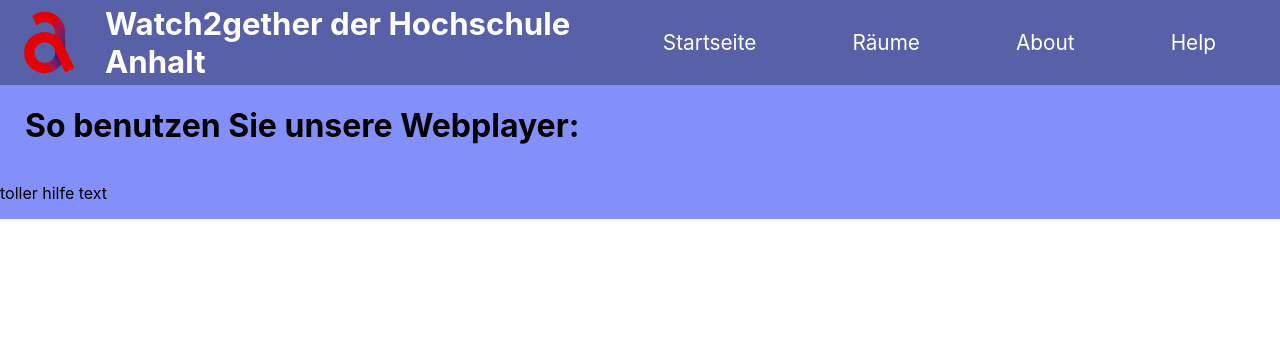
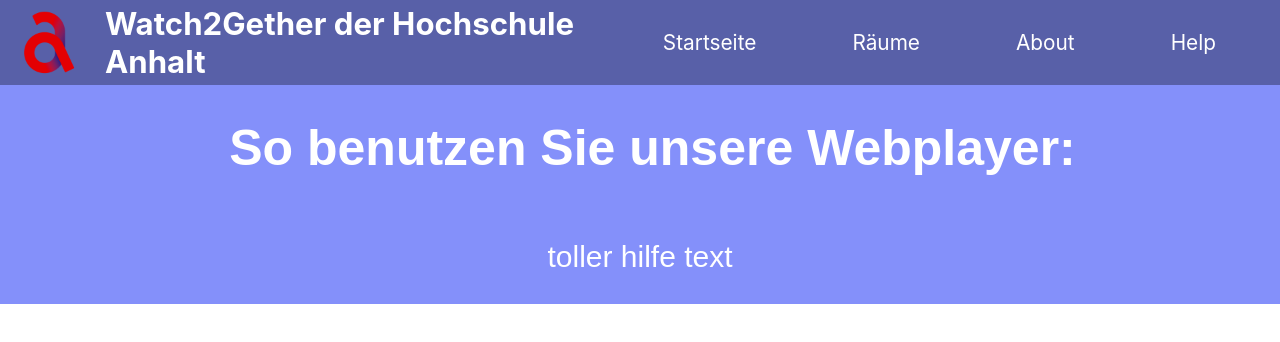
Before and after one commit to sttogrot/w2g2022, a React (Create React App) app in the folder w2g2022/: page /Help in a window 1280 px wide. Shown: the top 342 px of the page. Built offline with nearby package versions, Linux system fonts and the light colour scheme.

Commit message:
reworked layout and css

```diff
--- a/w2g2022/src/components/Help.js
+++ b/w2g2022/src/components/Help.js
@@ -6,10 +6,10 @@
 
 				<div class="home">
 				  <div class="title_text">
-					<h1>So benutzen Sie unsere Webplayer:</h1>
+					<h1 class="title">So benutzen Sie unsere Webplayer:</h1>
 				  </div>
 				  <div class="welcome_text">
-					<p>toller hilfe text</p>
+					<p class="textbox">toller hilfe text</p>
 				  </div>
 				</div>
 		)
--- a/w2g2022/src/components/Navbar.js
+++ b/w2g2022/src/components/Navbar.js
@@ -13,7 +13,7 @@
           <NavMenu>
             <NavLink to="/index" >
               <img src={hsalogo} alt="hsalogo" height={64} />
-              <h1 className="h1">Watch2gether der Hochschule Anhalt</h1>
+              <h1 className="h1">Watch2Gether der Hochschule Anhalt</h1>
             </NavLink>
           </NavMenu>
           <NavMenu className="nav-menue">
--- a/w2g2022/src/components/Room.js
+++ b/w2g2022/src/components/Room.js
@@ -7,10 +7,10 @@
   return (
     <div class="home">
       <div class="title_text">
-        <h1>Hier könnten ihre Räume sichtbar sein</h1>
+        <h1 class="title">Hier könnten ihre Räume sichtbar sein</h1>
       </div>
       <div class="welcome_text">
-        <p>toller raum text</p>
+        <p class="textbox">toller raum text</p>
       </div>
       <div className='raumliste'>
         {error && <div>{error}</div>}
--- a/w2g2022/src/components/Startseite.js
+++ b/w2g2022/src/components/Startseite.js
@@ -6,12 +6,31 @@
 	const { data: users, isPending, error } = useFetch('https://gitlab.hs-anhalt.de/barth_to/watch2gether/users/');
 	return (
 		<>
-				<div class="home">
+			<body class="home">
+				<div>
 					<div class="title_text">
-						<h1>Watch YouTube Together with Friends!</h1>
+						<h1 class="title">Watch YouTube Together with Friends!</h1>
 					</div>
 					<div class="welcome_text">
-						<p>infotext über features</p>
+						<p class="textbox">Genieße barrierefreie Unterhaltung zusammen mit deinen Freunden bei Watch2Gether der Hochschule Anhalt dank:</p>
+					</div>
+					<div>
+						<p class="textbox">
+							<ul>
+								<li>
+									Gänzliche Bedienbarkeit via Tastatur
+								</li>
+								<li>
+									Farbblindenmodus (Coming Soon™)
+								</li>
+								<li>
+									Text-To-Speech (Coming Soon™)
+								</li>
+								<li>
+									Untertitel (Coming Soon™)
+								</li>
+							</ul>
+						</p>
 					</div>
 					<div >
 						<button onClick={event => window.location.href = '/Host'} className="homescreen_buttons">Einen neuen Raum erstellen</button>
@@ -23,7 +42,7 @@
 					</div>
 
 				</div>
-
+			</body>
 		</>
 	);
 };
--- a/w2g2022/src/components/about.js
+++ b/w2g2022/src/components/about.js
@@ -4,10 +4,10 @@
 	return (
 		<div class="home">
 			<div class="title_text">
-				<h1>Über unseren Webplayer</h1>
+				<h1 class="title">Über unseren Webplayer</h1>
 			</div>
 			<div class="welcome_text">
-				<p>toller about text</p>
+				<p class="textbox">toller about text</p>
 			</div>
 		</div>
 	);
--- a/w2g2022/src/components/css/Startseite.css
+++ b/w2g2022/src/components/css/Startseite.css
@@ -2,11 +2,14 @@
   width: 40%;
   height: 30%;
   font-size: 2.5em;
+  font-weight: bold;
   padding: 1rem;
   margin-top: 40px;
   margin-bottom: 30px;
   margin-left: 7%;
   background-color: #d0d4ff;
+  border-style: outset;
+  border-radius: 10px;
 
 
 }
@@ -14,21 +17,39 @@
 .homescreen_buttons:hover {
   background-color: #6f79cf;
   font-weight: bold;
+  color: #ffffff;
+  transition-duration: 300ms;
 
 }
 
 .home{
   background-color: #8490fa;
-  height: 100%;
+  font-family: Arial, Helvetica, sans-serif;
 }
 
 .title_text{
     width: 100%;
+    color: #ffffff;
     display: flex;
+    justify-content: center;
+
 
 }
 .welcome_text{
   width: 100%;
-  display: flex;
+  display:flex;
+  justify-content: center;
 
 }
+.textbox{
+  display: flex;
+  color: #ffffff;
+  font-size: 30px;
+  justify-content: center;
+}
+.title{
+  display: flex;
+  color: #ffffff;
+  font-size: 50px;
+  justify-content: center;
+}
--- a/w2g2022/src/components/css/about.css
+++ b/w2g2022/src/components/css/about.css
@@ -1,14 +1,55 @@
+.homescreen_buttons{
+  width: 40%;
+  height: 30%;
+  font-size: 2.5em;
+  font-weight: bold;
+  padding: 1rem;
+  margin-top: 40px;
+  margin-bottom: 30px;
+  margin-left: 7%;
+  background-color: #d0d4ff;
+  border-style: outset;
+  border-radius: 10px;
+
+
+}
+
+.homescreen_buttons:hover {
+  background-color: #6f79cf;
+  font-weight: bold;
+  color: #ffffff;
+  transition-duration: 300ms;
+
+}
+
 .home{
   background-color: #8490fa;
+  font-family: Arial, Helvetica, sans-serif;
 }
 
 .title_text{
     width: 100%;
+    color: #ffffff;
     display: flex;
+    justify-content: center;
+
 
 }
 .welcome_text{
   width: 100%;
-  display: flex;
+  display:flex;
+  justify-content: center;
 
 }
+.textbox{
+  display: flex;
+  color: #ffffff;
+  font-size: 30px;
+  justify-content: center;
+}
+.title{
+  display: flex;
+  color: #ffffff;
+  font-size: 50px;
+  justify-content: center;
+}
--- a/w2g2022/src/components/css/help.css
+++ b/w2g2022/src/components/css/help.css
@@ -1,14 +1,55 @@
+.homescreen_buttons{
+  width: 40%;
+  height: 30%;
+  font-size: 2.5em;
+  font-weight: bold;
+  padding: 1rem;
+  margin-top: 40px;
+  margin-bottom: 30px;
+  margin-left: 7%;
+  background-color: #d0d4ff;
+  border-style: outset;
+  border-radius: 10px;
+
+
+}
+
+.homescreen_buttons:hover {
+  background-color: #6f79cf;
+  font-weight: bold;
+  color: #ffffff;
+  transition-duration: 300ms;
+
+}
+
 .home{
   background-color: #8490fa;
+  font-family: Arial, Helvetica, sans-serif;
 }
 
 .title_text{
     width: 100%;
+    color: #ffffff;
     display: flex;
+    justify-content: center;
+
 
 }
 .welcome_text{
   width: 100%;
-  display: flex;
+  display:flex;
+  justify-content: center;
 
 }
+.textbox{
+  display: flex;
+  color: #ffffff;
+  font-size: 30px;
+  justify-content: center;
+}
+.title{
+  display: flex;
+  color: #ffffff;
+  font-size: 50px;
+  justify-content: center;
+}
--- a/w2g2022/src/components/css/room.css
+++ b/w2g2022/src/components/css/room.css
@@ -1,14 +1,55 @@
+.homescreen_buttons{
+  width: 40%;
+  height: 30%;
+  font-size: 2.5em;
+  font-weight: bold;
+  padding: 1rem;
+  margin-top: 40px;
+  margin-bottom: 30px;
+  margin-left: 7%;
+  background-color: #d0d4ff;
+  border-style: outset;
+  border-radius: 10px;
+
+
+}
+
+.homescreen_buttons:hover {
+  background-color: #6f79cf;
+  font-weight: bold;
+  color: #ffffff;
+  transition-duration: 300ms;
+
+}
+
 .home{
   background-color: #8490fa;
+  font-family: Arial, Helvetica, sans-serif;
 }
 
 .title_text{
     width: 100%;
+    color: #ffffff;
     display: flex;
+    justify-content: center;
+
 
 }
 .welcome_text{
   width: 100%;
-  display: flex;
+  display:flex;
+  justify-content: center;
 
 }
+.textbox{
+  display: flex;
+  color: #ffffff;
+  font-size: 30px;
+  justify-content: center;
+}
+.title{
+  display: flex;
+  color: #ffffff;
+  font-size: 50px;
+  justify-content: center;
+}
```
Lines whose indentation alone changed are shown as unchanged.
